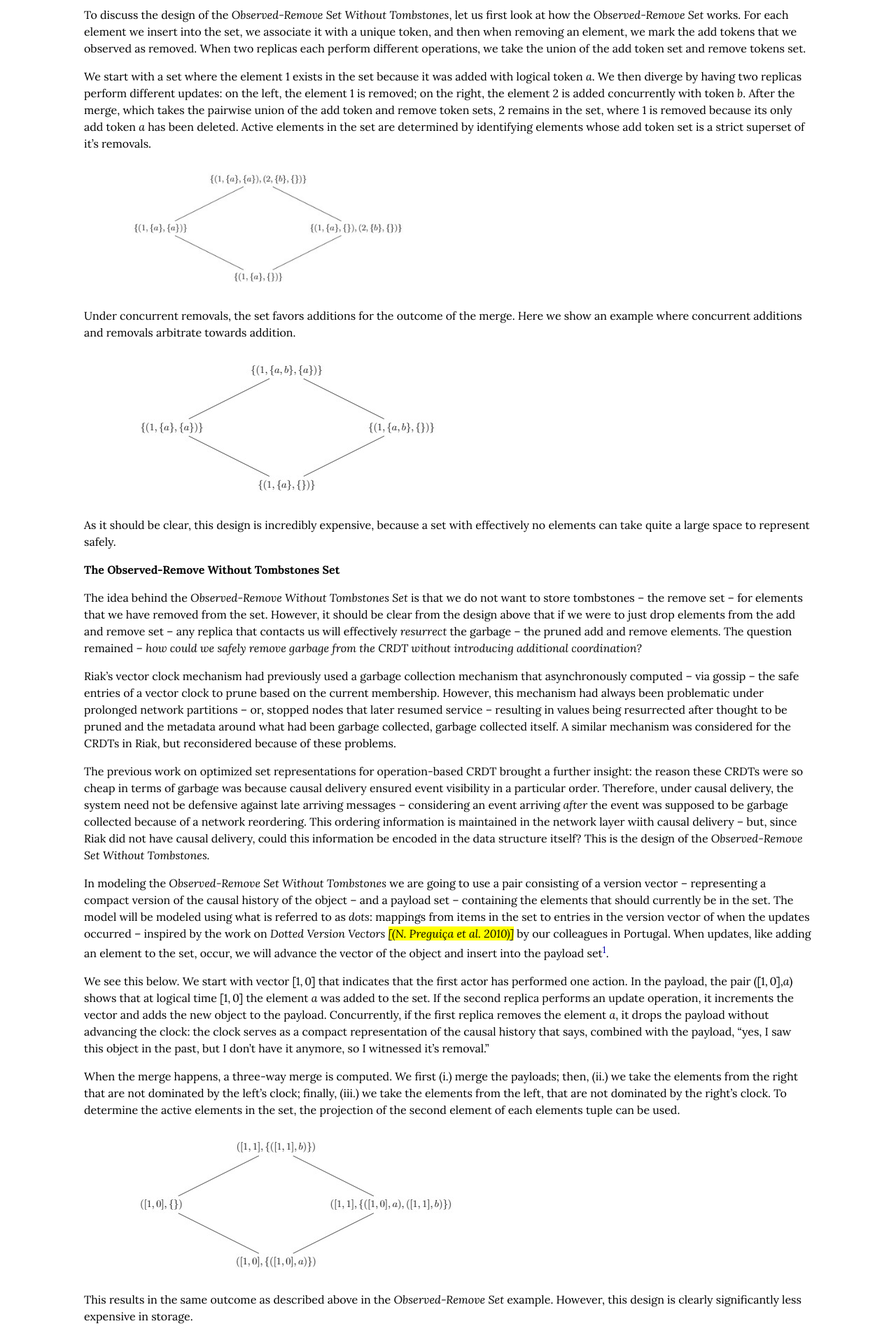
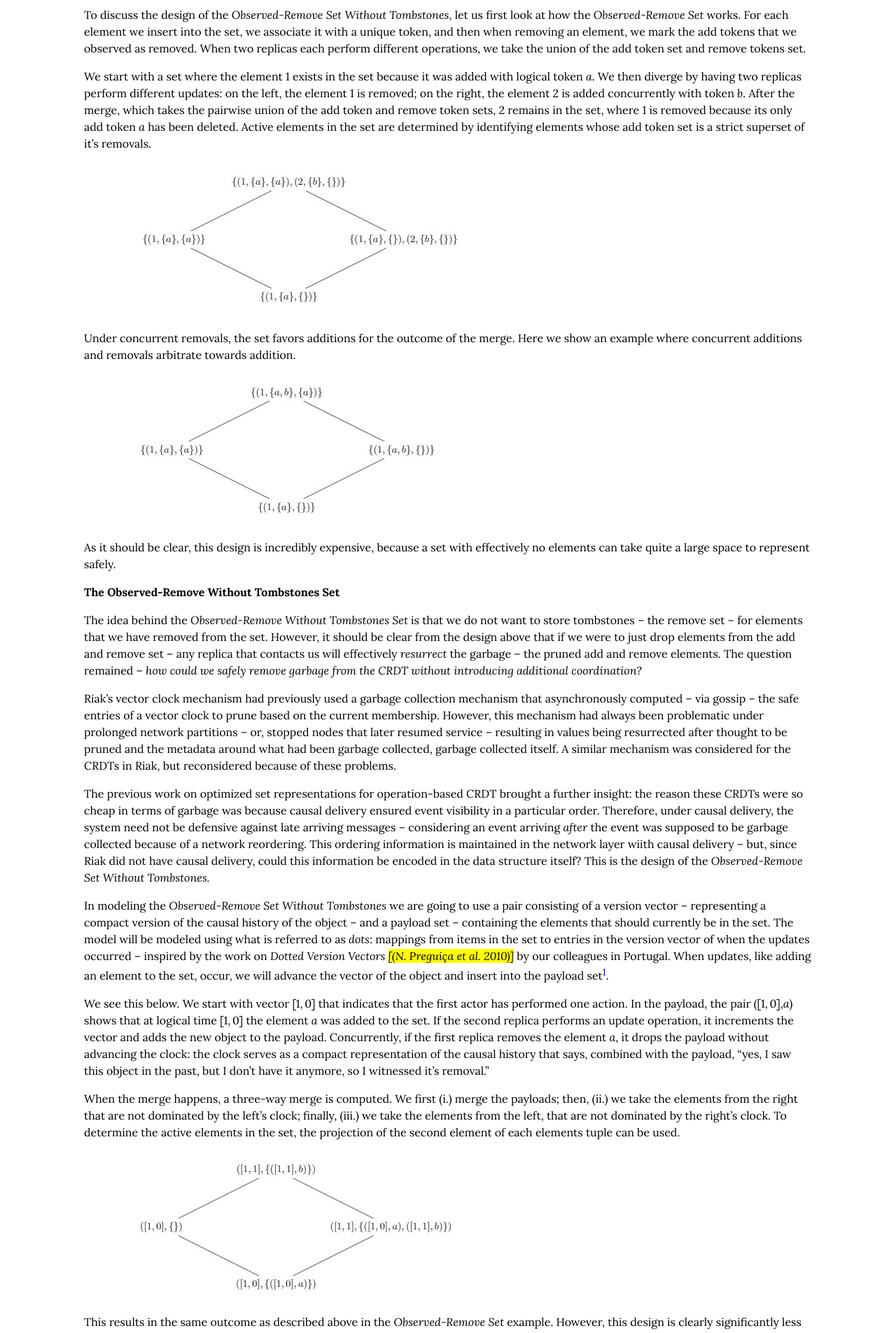
Before and after one commit to cmeiklejohn/cmeiklejohn.github.io, a Jekyll site: the page built from _posts/2019-03-08-monotonicity.markdown, in a window 1280 px wide. Shown: the part 871-2776 px from the top of the page at 70% size. Built offline with Jekyll 4.4.1, drawn with Linux system fonts in a browser that asks for light colours; some web fonts are replaced.

Commit message:
new post

```diff
--- a/_posts/2019-03-08-monotonicity.markdown
+++ b/_posts/2019-03-08-monotonicity.markdown
@@ -15,7 +15,7 @@ group: SyncFree
 <p>To discuss the design of the <em>Observed-Remove Set Without Tombstones</em>, let us first look at how the <em>Observed-Remove Set</em> works. For each element we insert into the set, we associate it with a unique token, and then when removing an element, we mark the add tokens that we observed as removed. When two replicas each perform different operations, we take the union of the add token set and remove tokens set.</p>
 <p>We start with a set where the element <span class="math inline">1</span> exists in the set because it was added with logical token <span class="math inline"><em>a</em></span>. We then diverge by having two replicas perform different updates: on the left, the element <span class="math inline">1</span> is removed; on the right, the element <span class="math inline">2</span> is added concurrently with token <span class="math inline"><em>b</em></span>. After the merge, which takes the pairwise union of the add token and remove token sets, <span class="math inline">2</span> remains in the set, where <span class="math inline">1</span> is removed because its only add token <span class="math inline"><em>a</em></span> has been deleted. Active elements in the set are determined by identifying elements whose add token set is a strict superset of it’s removals.</p>
 
-<img src="/img/orset-1.jpg" style="margin: 0 auto; width: 50%;">
+<img src="/img/orset-1.jpg">
 
 <p>Under concurrent removals, the set favors additions for the outcome of the merge. Here we show an example where concurrent additions and removals arbitrate towards addition.</p>
 
```
